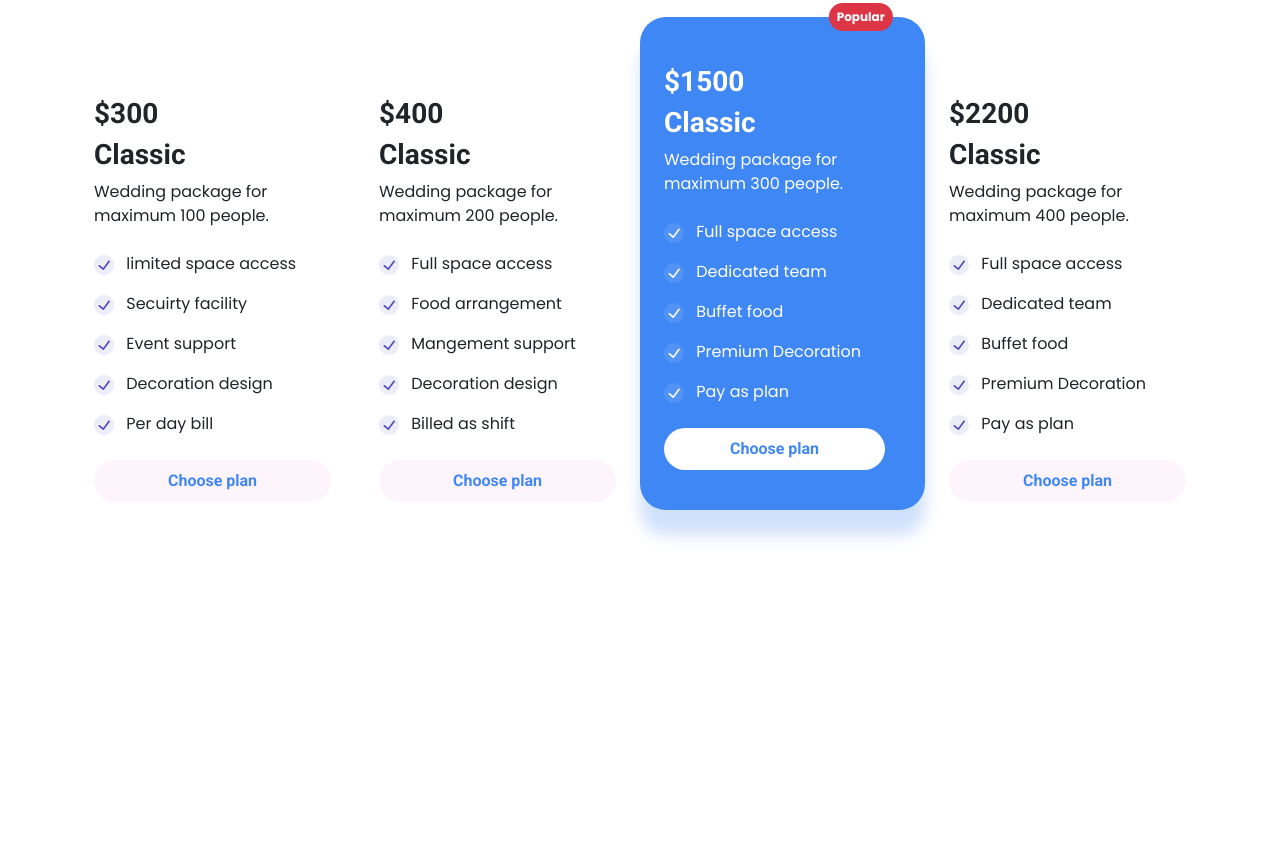
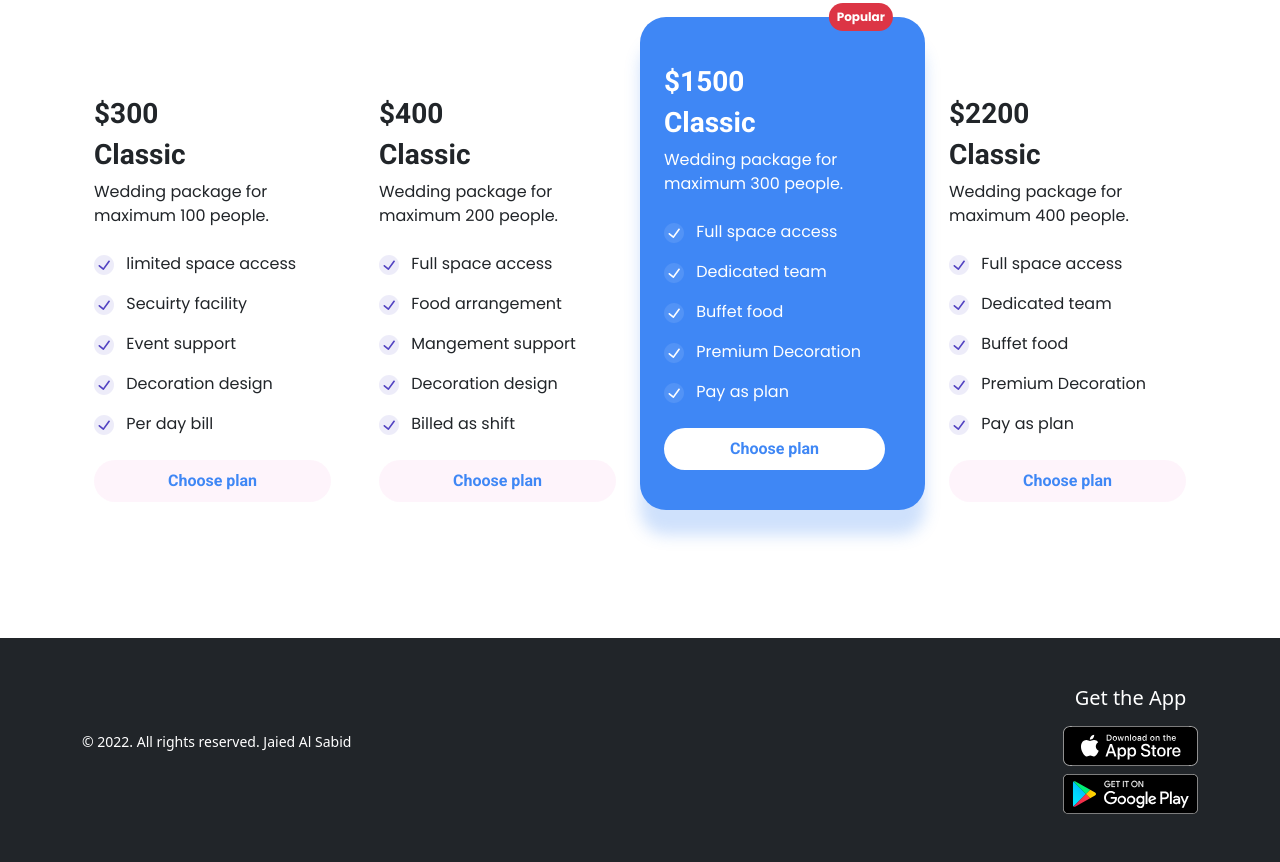
Before and after one commit to jaiedsabid/wedding-convention-center, a plain HTML site: page index.html in a window 1280 px wide. Shown: the part 1427-2289 px from the top of the page. Before the commit the page ends 2065 px from the top, so only its background shows below. Drawn offline with nearby package versions, Linux system fonts and the light colour scheme.

Commit message:
Completed footer section

```diff
--- a/index.html
+++ b/index.html
@@ -261,7 +261,22 @@
         </div>
     </main>
     <!-- Footer -->
-    <footer></footer>
+    <footer class="bg-dark">
+        <div class="container">
+            <div class="py-5 d-flex flex-column flex-lg-row justify-content-between align-items-center">
+                <div class="d-flex order-lg-1 gy-4 flex-column justify-content-center align-items-center mb-5 mb-lg-0">
+                    <h5 class="text-start text-white pb-2">Get the App</h5>
+                    <a href="https://play.google.com/store/apps/details?id=com.learnprogramming.codecamp">
+                        <img class="mb-2" src="./assets/icons/app_store.svg" alt="App Store">
+                    </a>
+                    <a href="https://apps.apple.com/us/app/programming-hero-coding-fun/id1478201849">
+                        <img src="./assets/icons/play_store.svg" alt="Play Store">
+                    </a>
+                </div>
+                <p class="small text-white order-lg-0">&copy; 2022. All rights reserved. Jaied Al Sabid</p>
+            </div>
+        </div>
+    </footer>
     <!-- Bootstrap Script -->
     <script src="https://cdn.jsdelivr.net/npm/bootstrap@5.0.2/dist/js/bootstrap.bundle.min.js"
         integrity="sha384-MrcW6ZMFYlzcLA8Nl+NtUVF0sA7MsXsP1UyJoMp4YLEuNSfAP+JcXn/tWtIaxVXM"
```
Also changed, not shown: assets/icons/app_store.svg (added), assets/icons/play_store.svg (added).
